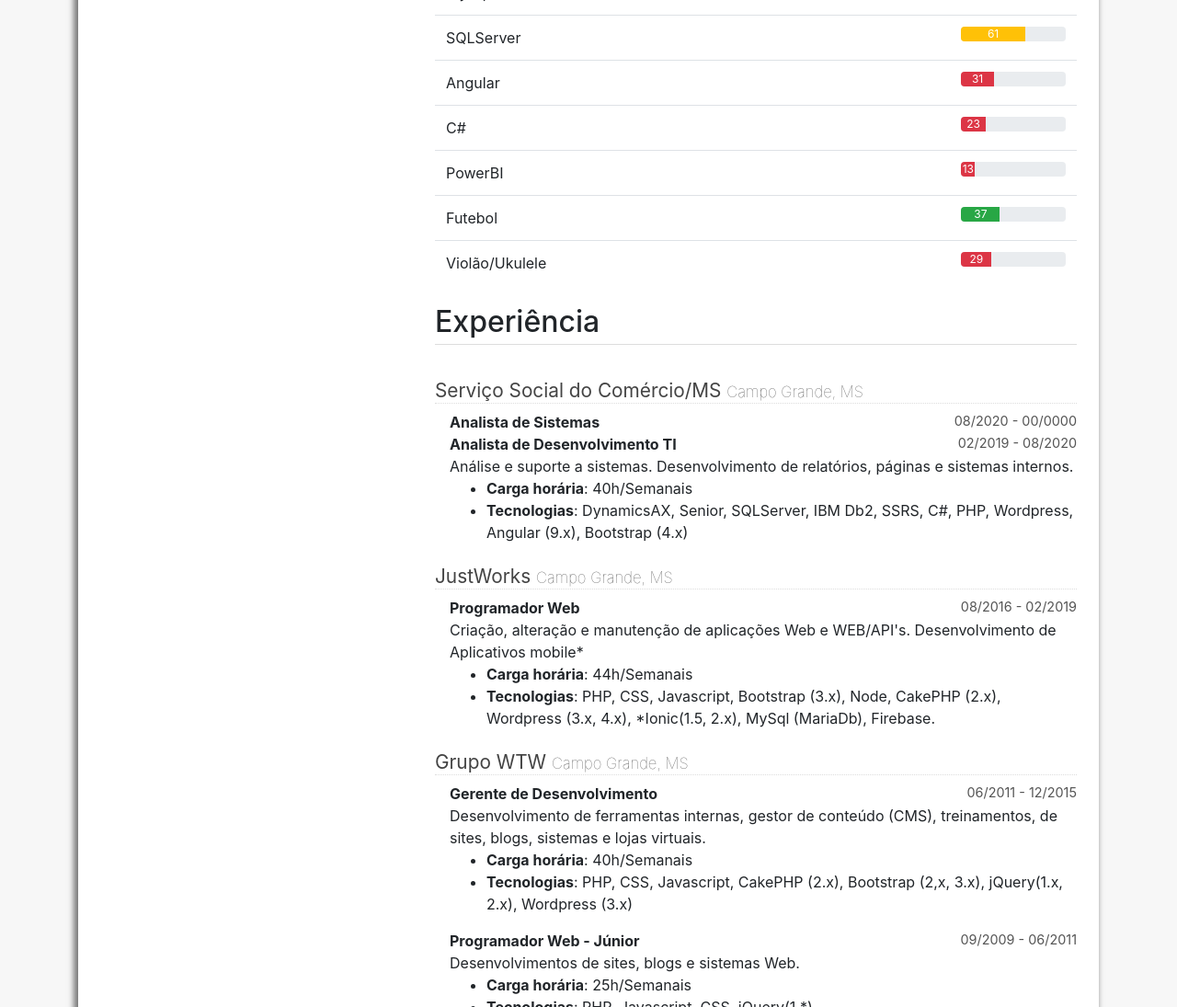
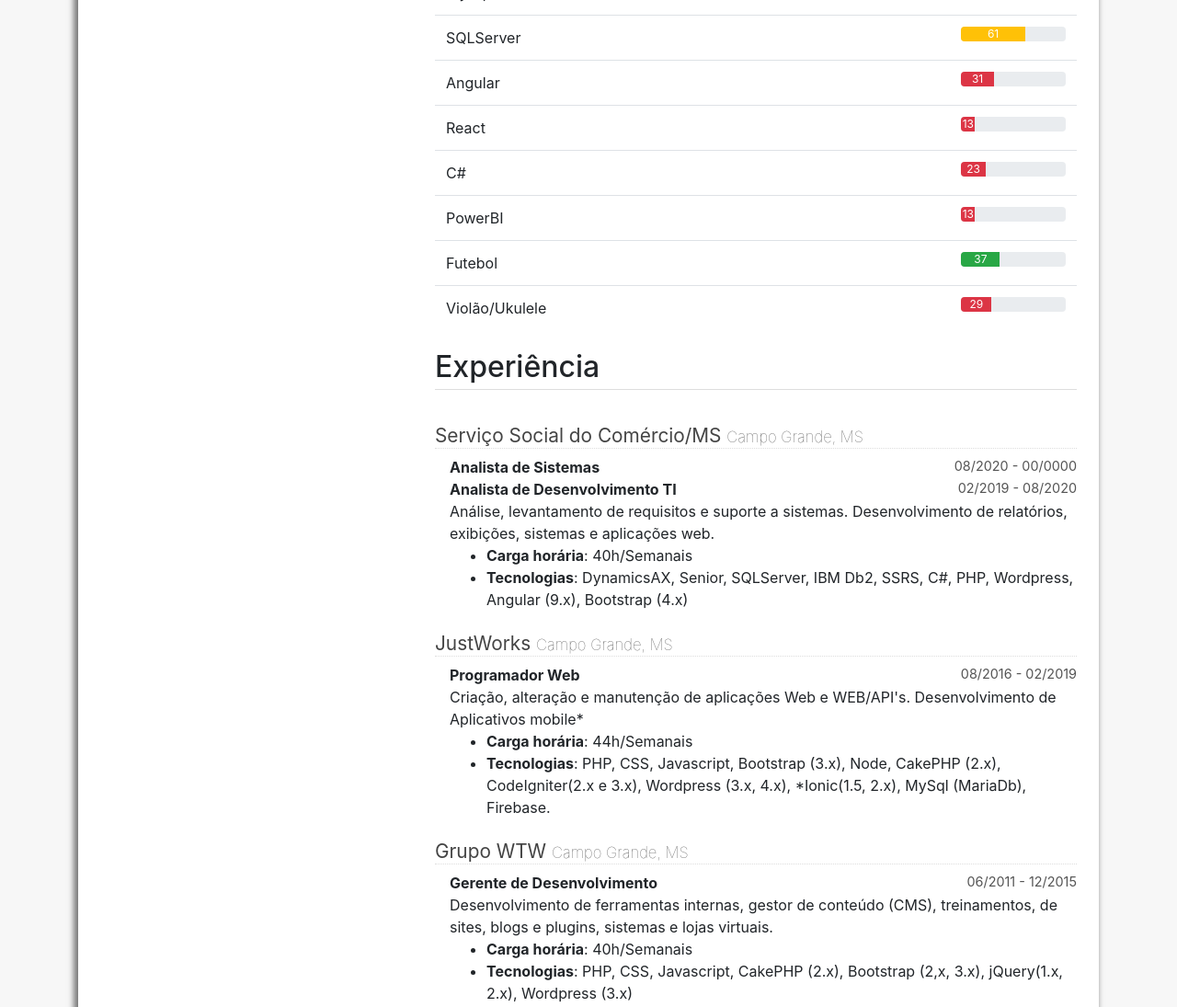
Before and after one commit to rsobaben/about, a plain HTML site: page index.html in a window 1280 px wide. Shown: the part 1280-2375 px from the top of the page at 92% size. Drawn offline with nearby package versions, Linux system fonts and the light colour scheme.

Commit message:
-responsiveness-update infos

```diff
--- a/index.html
+++ b/index.html
@@ -45,16 +45,16 @@
         <div class="container">
             <div class="page">
                 <div class="row">
-                    <div class="col-md-4">
+                    <div class="col-lg-4">
                         <h1 class="brand-nites-blue">Rafael Benites</h1>
                         <p>
                             rsobaben@gmail.com <br>
                             (67) 98111-0219
                         </p>
                     </div>
-                    <div class="col-md-8">
+                    <div class="col-lg-8">
                         <p>
-                            Olá, <br>
+                            <strong>Olá</strong>,<br>
                             Eu sou o Rafael Benites, tenho <span id="age">#age</span> anos, residente em Campo Grande, MS.
                             Vivendo com/de TI desde 2009 atuando no desenvolvimento, análise e suporte de sistemas.
                             <em>Ex-futebolista amador</em> em atividade e apaixonado por música, violão e ukulele :).
@@ -200,6 +200,14 @@
                                     </td>
                                 </tr>
                                 <tr>
+                                    <td>React</td>
+                                    <td>
+                                        <div class="progress">
+                                            <div class="progress-bar bg-danger" role="progressbar" style="width: 13%" aria-valuenow="13" aria-valuemin="0" aria-valuemax="100">13</div>
+                                          </div>
+                                    </td>
+                                </tr>
+                                <tr>
                                     <td>C#</td>
                                     <td>
                                         <div class="progress">
@@ -252,7 +260,7 @@
                                         <span class="when">02/2019 - 08/2020</span>
                                     </div>
                                     <div class="how">
-                                        Análise e suporte a sistemas. Desenvolvimento de relatórios, páginas e sistemas internos.
+                                        Análise, levantamento de requisitos e suporte a sistemas. Desenvolvimento de relatórios, exibições, sistemas e aplicações web.
                                         <ul>
                                             <li><strong>Carga horária</strong>: 40h/Semanais </li>
                                             <li><strong>Tecnologias</strong>: DynamicsAX, Senior, SQLServer, IBM Db2, SSRS, C#, PHP, Wordpress, Angular (9.x), Bootstrap (4.x)</li>
@@ -272,7 +280,7 @@
                                         Criação, alteração e manutenção de aplicações Web e WEB/API's. Desenvolvimento de Aplicativos mobile*
                                         <ul>
                                             <li><strong>Carga horária</strong>: 44h/Semanais</li>
-                                            <li><strong>Tecnologias</strong>: PHP, CSS, Javascript, Bootstrap (3.x), Node, CakePHP (2.x), Wordpress (3.x, 4.x), *Ionic(1.5, 2.x), MySql (MariaDb), Firebase. </li>
+                                            <li><strong>Tecnologias</strong>: PHP, CSS, Javascript, Bootstrap (3.x), Node, CakePHP (2.x), CodeIgniter(2.x e 3.x), Wordpress (3.x, 4.x), *Ionic(1.5, 2.x), MySql (MariaDb), Firebase. </li>
                                         </ul>
                                     </div>
                                 </div>
@@ -286,7 +294,7 @@
                                         <span class="when">06/2011 - 12/2015</span>
                                     </div>
                                     <div class="how">
-                                        Desenvolvimento de ferramentas internas, gestor de conteúdo (CMS), treinamentos, de sites, blogs, sistemas e lojas virtuais.
+                                        Desenvolvimento de ferramentas internas, gestor de conteúdo (CMS), treinamentos, de sites, blogs e plugins, sistemas e lojas virtuais.
                                         <ul>
                                             <li><strong>Carga horária</strong>: 40h/Semanais</li>
                                             <li><strong>Tecnologias</strong>: PHP, CSS, Javascript, CakePHP (2.x), Bootstrap (2,x, 3.x), jQuery(1.x, 2.x), Wordpress (3.x)</li>
```
